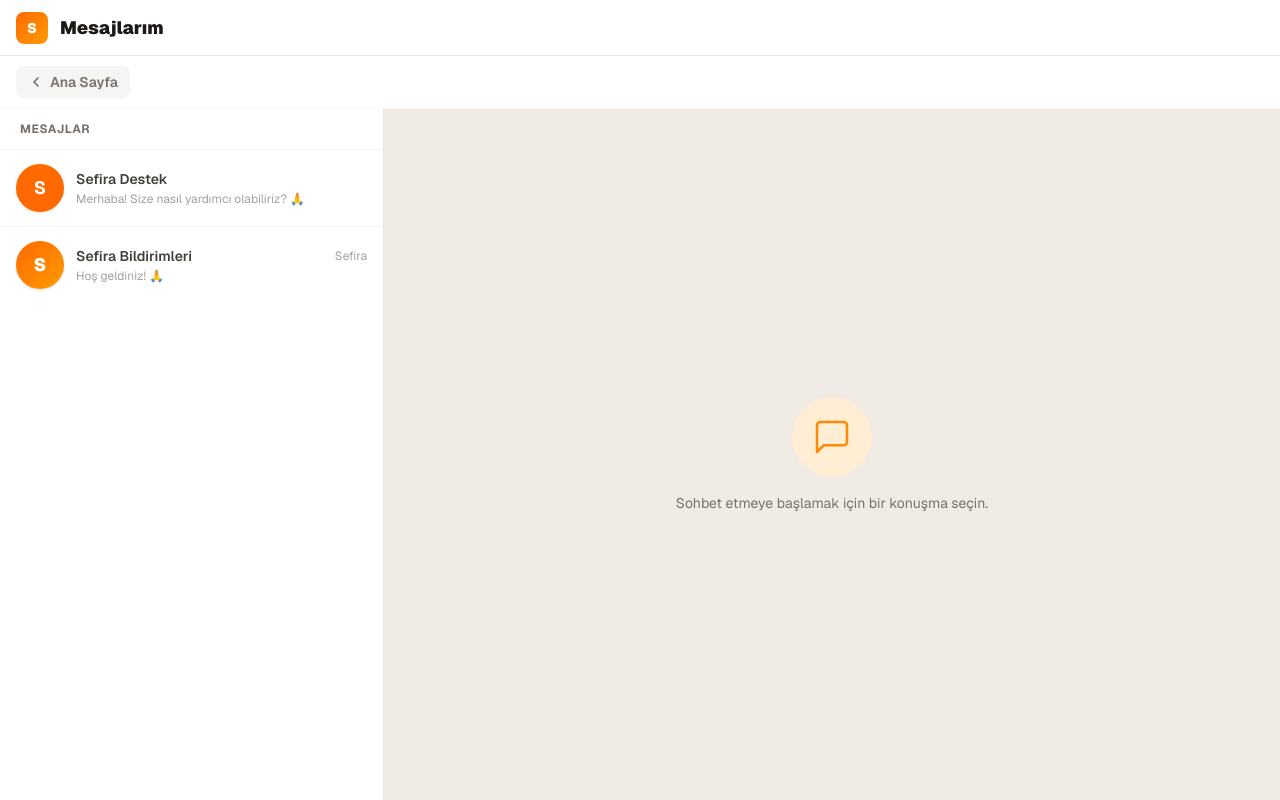
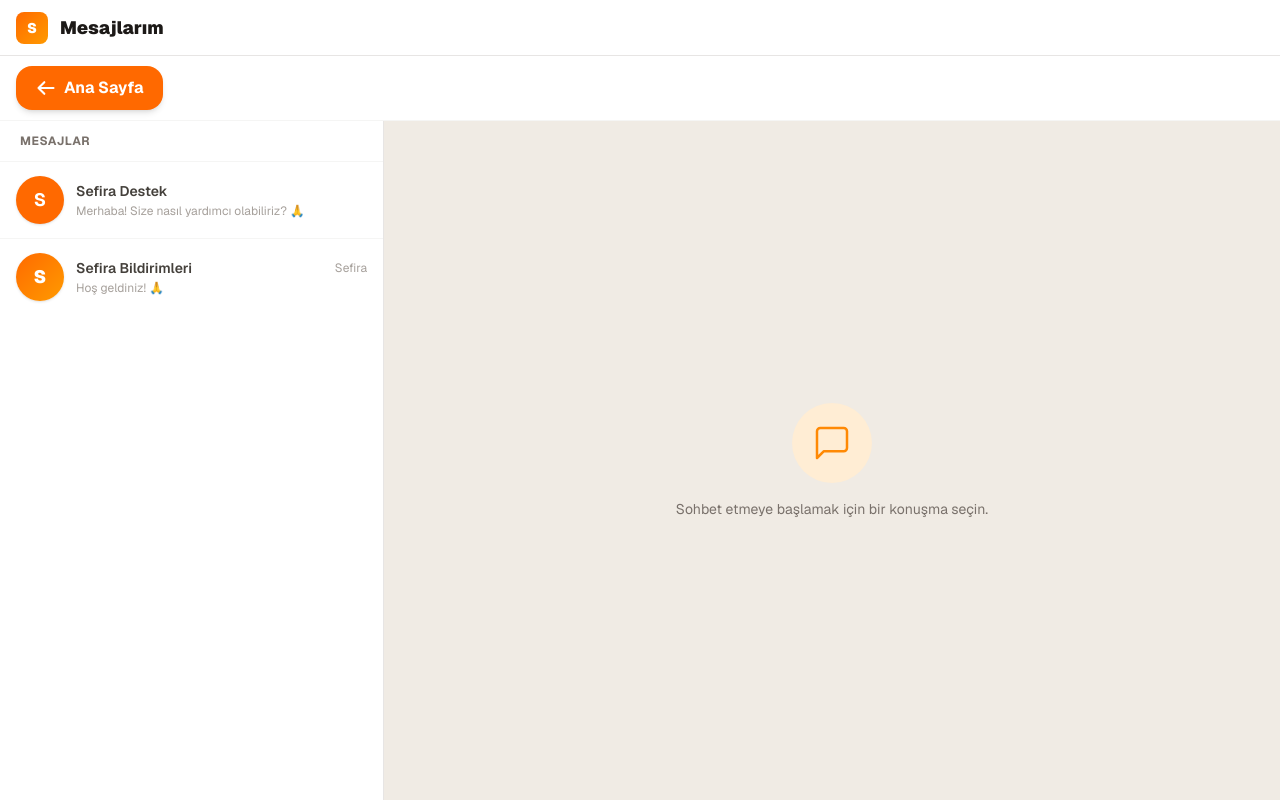
Before and after one commit to wjhyjxcg8s-cmd/sefira-app-, a Next.js app: page /messages in a window 1280 px wide. Built offline with nearby package versions, Linux system fonts and the light colour scheme.

Commit message:
feat: premium back button with framer-motion on all pages

```diff
--- a/app/create-listing/page.tsx
+++ b/app/create-listing/page.tsx
@@ -2,6 +2,7 @@
 
 import { useState, useRef, useEffect } from "react";
 import Link from "next/link";
+import { motion } from "framer-motion";
 import { useRouter } from "next/navigation";
 import { useAuth } from "@/app/lib/AuthContext";
 import { supabase } from "@/app/lib/supabase";
@@ -754,12 +755,14 @@ export default function CreateListingPage() {
         <Navbar />
         <div className="pt-24 pb-16 px-5 max-w-2xl mx-auto">
           {/* Back to home */}
-          <Link href="/" dir="ltr" className="inline-flex items-center gap-1.5 mb-5 text-sm font-semibold text-stone-500 hover:text-stone-800 bg-stone-100 hover:bg-stone-200 px-3 py-1.5 rounded-lg transition-colors">
-            <svg viewBox="0 0 24 24" fill="none" stroke="currentColor" strokeWidth="2.5" strokeLinecap="round" className="w-4 h-4 flex-shrink-0">
-              <polyline points={lang === "fa" || lang === "ar" ? "9 18 15 12 9 6" : "15 18 9 12 15 6"} />
+          <motion.div whileHover={{ scale: 1.05 }} whileTap={{ scale: 0.95 }} className="inline-block mb-5">
+            <Link href="/" className="flex items-center gap-2 bg-orange-500 hover:bg-orange-600 text-white font-bold px-5 py-2.5 rounded-2xl shadow-md transition-colors duration-200">
+              <svg xmlns="http://www.w3.org/2000/svg" className="w-5 h-5" fill="none" viewBox="0 0 24 24" stroke="currentColor" strokeWidth={2.5}>
+                <path strokeLinecap="round" strokeLinejoin="round" d="M10 19l-7-7m0 0l7-7m-7 7h18" />
               </svg>
-            <span>{lang === "tr" ? "Ana Sayfa" : lang === "fa" ? "صفحه اصلی" : lang === "ar" ? "الرئيسية" : "Home"}</span>
+              <span>Ana Sayfa</span>
             </Link>
+          </motion.div>
 
           <ProgressBar />
           <h1 className="text-2xl font-black text-stone-900 mb-2">{t.pageTitle}</h1>
@@ -844,12 +847,14 @@ export default function CreateListingPage() {
         <Navbar />
         <div className="pt-24 pb-16 px-5 max-w-2xl mx-auto">
           {/* Back to home */}
-          <Link href="/" dir="ltr" className="inline-flex items-center gap-1.5 mb-5 text-sm font-semibold text-stone-500 hover:text-stone-800 bg-stone-100 hover:bg-stone-200 px-3 py-1.5 rounded-lg transition-colors">
-            <svg viewBox="0 0 24 24" fill="none" stroke="currentColor" strokeWidth="2.5" strokeLinecap="round" className="w-4 h-4 flex-shrink-0">
-              <polyline points={lang === "fa" || lang === "ar" ? "9 18 15 12 9 6" : "15 18 9 12 15 6"} />
+          <motion.div whileHover={{ scale: 1.05 }} whileTap={{ scale: 0.95 }} className="inline-block mb-5">
+            <Link href="/" className="flex items-center gap-2 bg-orange-500 hover:bg-orange-600 text-white font-bold px-5 py-2.5 rounded-2xl shadow-md transition-colors duration-200">
+              <svg xmlns="http://www.w3.org/2000/svg" className="w-5 h-5" fill="none" viewBox="0 0 24 24" stroke="currentColor" strokeWidth={2.5}>
+                <path strokeLinecap="round" strokeLinejoin="round" d="M10 19l-7-7m0 0l7-7m-7 7h18" />
               </svg>
-            <span>{lang === "tr" ? "Ana Sayfa" : lang === "fa" ? "صفحه اصلی" : lang === "ar" ? "الرئيسية" : "Home"}</span>
+              <span>Ana Sayfa</span>
             </Link>
+          </motion.div>
 
           <ProgressBar />
           <h1 className="text-2xl font-black text-stone-900 mb-2">{t.pageTitle}</h1>
@@ -1059,12 +1064,14 @@ export default function CreateListingPage() {
         <Navbar />
         <div className="pt-24 pb-16 px-5 max-w-2xl mx-auto">
           {/* Back to home */}
-          <Link href="/" dir="ltr" className="inline-flex items-center gap-1.5 mb-5 text-sm font-semibold text-stone-500 hover:text-stone-800 bg-stone-100 hover:bg-stone-200 px-3 py-1.5 rounded-lg transition-colors">
-            <svg viewBox="0 0 24 24" fill="none" stroke="currentColor" strokeWidth="2.5" strokeLinecap="round" className="w-4 h-4 flex-shrink-0">
-              <polyline points={lang === "fa" || lang === "ar" ? "9 18 15 12 9 6" : "15 18 9 12 15 6"} />
+          <motion.div whileHover={{ scale: 1.05 }} whileTap={{ scale: 0.95 }} className="inline-block mb-5">
+            <Link href="/" className="flex items-center gap-2 bg-orange-500 hover:bg-orange-600 text-white font-bold px-5 py-2.5 rounded-2xl shadow-md transition-colors duration-200">
+              <svg xmlns="http://www.w3.org/2000/svg" className="w-5 h-5" fill="none" viewBox="0 0 24 24" stroke="currentColor" strokeWidth={2.5}>
+                <path strokeLinecap="round" strokeLinejoin="round" d="M10 19l-7-7m0 0l7-7m-7 7h18" />
               </svg>
-            <span>{lang === "tr" ? "Ana Sayfa" : lang === "fa" ? "صفحه اصلی" : lang === "ar" ? "الرئيسية" : "Home"}</span>
+              <span>Ana Sayfa</span>
             </Link>
+          </motion.div>
 
           <ProgressBar />
           <h1 className="text-2xl font-black text-stone-900 mb-2">{t.pageTitle}</h1>
--- a/app/messages/page.tsx
+++ b/app/messages/page.tsx
@@ -2,6 +2,7 @@
 
 import { useState, useEffect, useRef } from "react";
 import Link from "next/link";
+import { motion } from "framer-motion";
 import { supabase } from "@/app/lib/supabase";
 
 const translations = {
@@ -256,23 +257,14 @@ export default function MessagesPage() {
 
       {/* Back to home */}
       <div className="px-4 py-2.5 border-b border-stone-100 bg-white flex-shrink-0">
-        <Link
-          href="/"
-          dir="ltr"
-          className="inline-flex items-center gap-1.5 text-sm font-semibold text-stone-500 hover:text-stone-800 bg-stone-100 hover:bg-stone-200 px-3 py-1.5 rounded-lg transition-colors"
-        >
-          <svg
-            viewBox="0 0 24 24"
-            fill="none"
-            stroke="currentColor"
-            strokeWidth="2.5"
-            strokeLinecap="round"
-            className="w-4 h-4 flex-shrink-0"
-          >
-            <polyline points={isFa ? "9 18 15 12 9 6" : "15 18 9 12 15 6"} />
-          </svg>
-          <span>{t.home}</span>
-        </Link>
+        <motion.div whileHover={{ scale: 1.05 }} whileTap={{ scale: 0.95 }} className="inline-block">
+          <Link href="/" className="flex items-center gap-2 bg-orange-500 hover:bg-orange-600 text-white font-bold px-5 py-2.5 rounded-2xl shadow-md transition-colors duration-200">
+            <svg xmlns="http://www.w3.org/2000/svg" className="w-5 h-5" fill="none" viewBox="0 0 24 24" stroke="currentColor" strokeWidth={2.5}>
+              <path strokeLinecap="round" strokeLinejoin="round" d="M10 19l-7-7m0 0l7-7m-7 7h18" />
+            </svg>
+            <span>Ana Sayfa</span>
+          </Link>
+        </motion.div>
       </div>
 
       {/* Main layout */}
--- a/app/my-listings/page.tsx
+++ b/app/my-listings/page.tsx
@@ -2,6 +2,7 @@
 
 import { useEffect, useState } from "react";
 import Link from "next/link";
+import { motion } from "framer-motion";
 import { useRouter } from "next/navigation";
 import { useAuth } from "@/app/lib/AuthContext";
 import { supabase } from "@/app/lib/supabase";
@@ -183,12 +184,14 @@ export default function MyListingsPage() {
 
       <div className="pt-24 pb-24 px-5 max-w-2xl mx-auto">
         {/* Back to home */}
-        <Link href="/" dir="ltr" className="inline-flex items-center gap-1.5 mb-5 text-sm font-semibold text-stone-500 hover:text-stone-800 bg-stone-100 hover:bg-stone-200 px-3 py-1.5 rounded-lg transition-colors">
-          <svg viewBox="0 0 24 24" fill="none" stroke="currentColor" strokeWidth="2.5" strokeLinecap="round" className="w-4 h-4 flex-shrink-0">
-            <polyline points={lang === "fa" || lang === "ar" ? "9 18 15 12 9 6" : "15 18 9 12 15 6"} />
-          </svg>
-          <span>{lang === "tr" ? "Ana Sayfa" : lang === "fa" ? "صفحه اصلی" : lang === "ar" ? "الرئيسية" : "Home"}</span>
-        </Link>
+        <motion.div whileHover={{ scale: 1.05 }} whileTap={{ scale: 0.95 }} className="inline-block mb-5">
+          <Link href="/" className="flex items-center gap-2 bg-orange-500 hover:bg-orange-600 text-white font-bold px-5 py-2.5 rounded-2xl shadow-md transition-colors duration-200">
+            <svg xmlns="http://www.w3.org/2000/svg" className="w-5 h-5" fill="none" viewBox="0 0 24 24" stroke="currentColor" strokeWidth={2.5}>
+              <path strokeLinecap="round" strokeLinejoin="round" d="M10 19l-7-7m0 0l7-7m-7 7h18" />
+            </svg>
+            <span>Ana Sayfa</span>
+          </Link>
+        </motion.div>
 
         <div className="flex items-center justify-between mb-6 gap-3">
           <h1 className="text-2xl font-black text-stone-900 flex items-center gap-3">
--- a/app/profile/page.tsx
+++ b/app/profile/page.tsx
@@ -2,6 +2,7 @@
 
 import { useState, useEffect, useRef } from "react";
 import Link from "next/link";
+import { motion } from "framer-motion";
 import { useRouter } from "next/navigation";
 import { useAuth } from "@/app/lib/AuthContext";
 import { supabase } from "@/app/lib/supabase";
@@ -1056,36 +1057,14 @@ export default function ProfilePage() {
       {/* Page content */}
       <div className="pt-24 pb-16 px-5 max-w-2xl mx-auto">
         {/* Back to home */}
-        <button
-          onClick={() => router.push('/')}
-          style={{
-            display: 'flex',
-            alignItems: 'center',
-            gap: '8px',
-            background: 'white',
-            border: '2px solid #f97316',
-            borderRadius: '50px',
-            padding: '10px 20px',
-            fontSize: '15px',
-            fontWeight: '700',
-            color: '#f97316',
-            cursor: 'pointer',
-            boxShadow: '0 2px 12px rgba(249,115,22,0.2)',
-            marginBottom: '20px',
-            transition: 'all 0.2s ease',
-          }}
-          onMouseEnter={e => {
-            e.currentTarget.style.background = '#f97316'
-            e.currentTarget.style.color = 'white'
-          }}
-          onMouseLeave={e => {
-            e.currentTarget.style.background = 'white'
-            e.currentTarget.style.color = '#f97316'
-          }}
-        >
-          <span style={{ fontSize: '18px' }}>←</span>
-          <span>{t.backHome || 'Ana Sayfa'}</span>
-        </button>
+        <motion.div whileHover={{ scale: 1.05 }} whileTap={{ scale: 0.95 }} className="inline-block mb-5">
+          <Link href="/" className="flex items-center gap-2 bg-orange-500 hover:bg-orange-600 text-white font-bold px-5 py-2.5 rounded-2xl shadow-md transition-colors duration-200">
+            <svg xmlns="http://www.w3.org/2000/svg" className="w-5 h-5" fill="none" viewBox="0 0 24 24" stroke="currentColor" strokeWidth={2.5}>
+              <path strokeLinecap="round" strokeLinejoin="round" d="M10 19l-7-7m0 0l7-7m-7 7h18" />
+            </svg>
+            <span>Ana Sayfa</span>
+          </Link>
+        </motion.div>
 
         <h1 className="text-2xl font-black text-stone-900 mb-6">{t.title}</h1>
 
--- a/app/saved-listings/page.tsx
+++ b/app/saved-listings/page.tsx
@@ -2,6 +2,7 @@
 
 import { useEffect, useState } from "react";
 import Link from "next/link";
+import { motion } from "framer-motion";
 import { useAuth } from "@/app/lib/AuthContext";
 import { supabase } from "@/app/lib/supabase";
 
@@ -167,12 +168,14 @@ export default function SavedListingsPage() {
 
       <div className="pt-24 pb-16 px-5 max-w-2xl mx-auto">
         {/* Back to home */}
-        <Link href="/" dir="ltr" className="inline-flex items-center gap-1.5 mb-5 text-sm font-semibold text-stone-500 hover:text-stone-800 bg-stone-100 hover:bg-stone-200 px-3 py-1.5 rounded-lg transition-colors">
-          <svg viewBox="0 0 24 24" fill="none" stroke="currentColor" strokeWidth="2.5" strokeLinecap="round" className="w-4 h-4 flex-shrink-0">
-            <polyline points={lang === "fa" || lang === "ar" ? "9 18 15 12 9 6" : "15 18 9 12 15 6"} />
-          </svg>
-          <span>{lang === "tr" ? "Ana Sayfa" : lang === "fa" ? "صفحه اصلی" : lang === "ar" ? "الرئيسية" : "Home"}</span>
-        </Link>
+        <motion.div whileHover={{ scale: 1.05 }} whileTap={{ scale: 0.95 }} className="inline-block mb-5">
+          <Link href="/" className="flex items-center gap-2 bg-orange-500 hover:bg-orange-600 text-white font-bold px-5 py-2.5 rounded-2xl shadow-md transition-colors duration-200">
+            <svg xmlns="http://www.w3.org/2000/svg" className="w-5 h-5" fill="none" viewBox="0 0 24 24" stroke="currentColor" strokeWidth={2.5}>
+              <path strokeLinecap="round" strokeLinejoin="round" d="M10 19l-7-7m0 0l7-7m-7 7h18" />
+            </svg>
+            <span>Ana Sayfa</span>
+          </Link>
+        </motion.div>
 
         <h1 className="text-2xl font-black text-stone-900 mb-6 flex items-center gap-3">
           <svg viewBox="0 0 24 24" fill="none" stroke="currentColor" strokeWidth="2" strokeLinecap="round" strokeLinejoin="round" className="w-6 h-6 text-orange-500">
```
Lines whose indentation alone changed are shown as unchanged.
